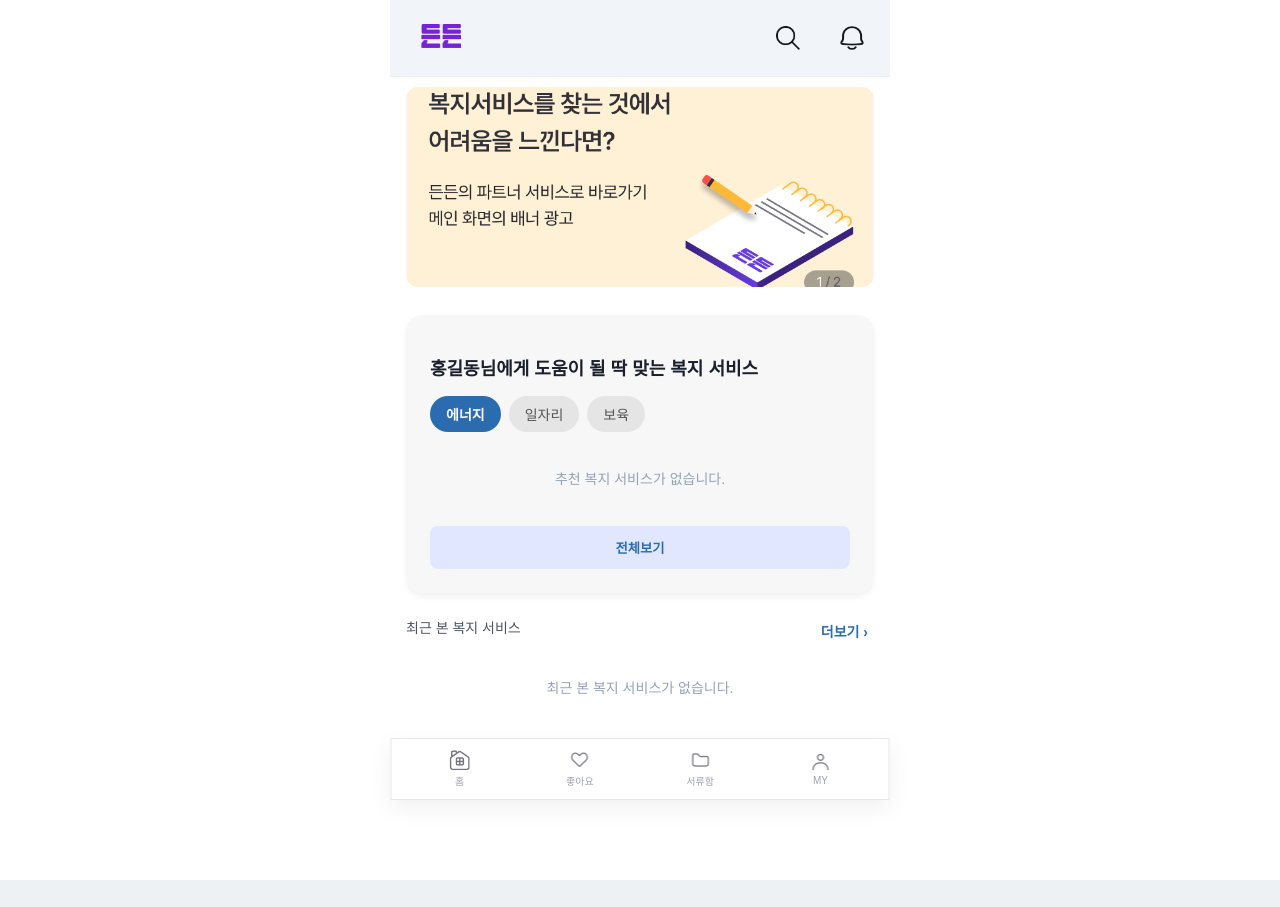
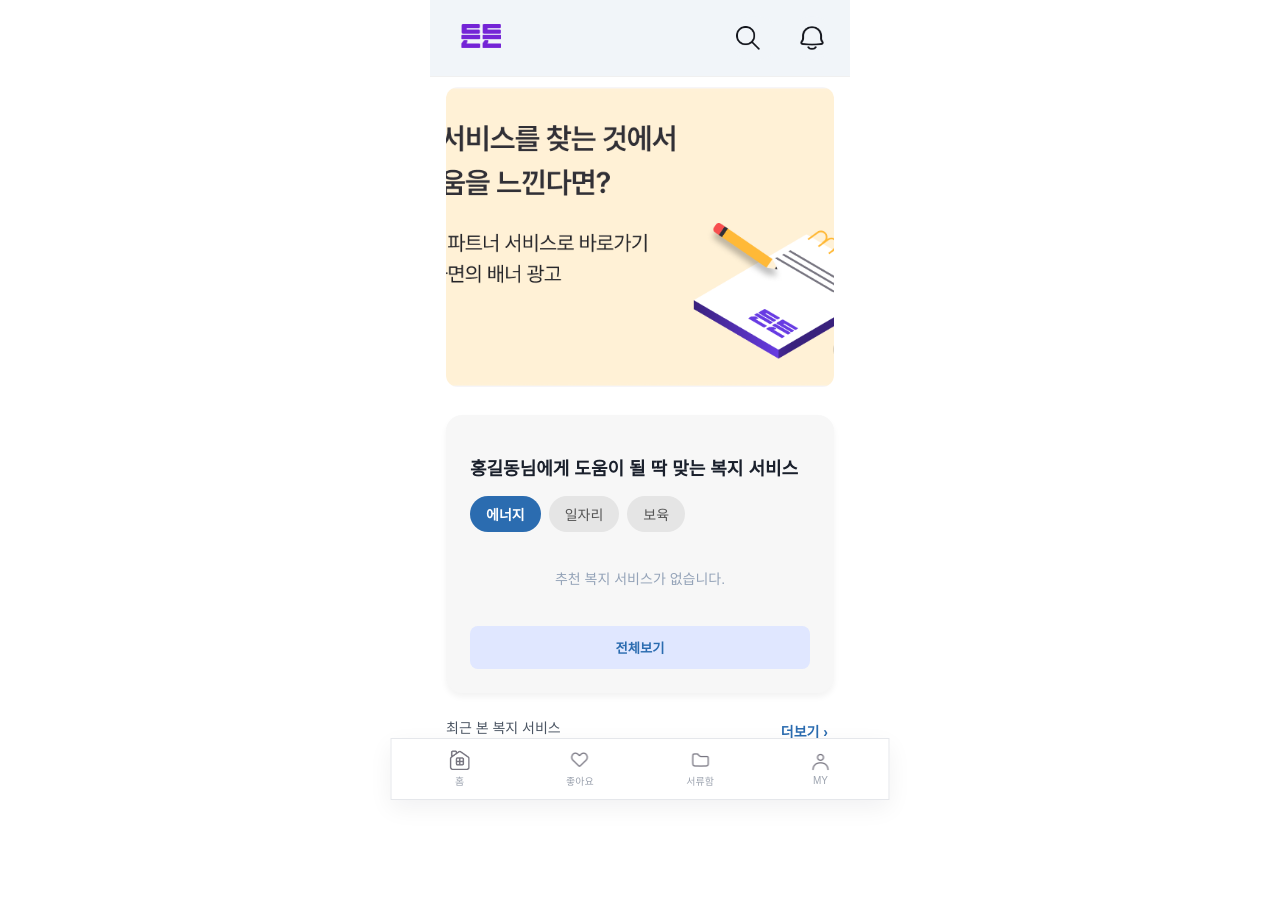
Before and after one commit to NEXUS-DNDN/DNDN_Frontend, a React (Vite) app: page / in a window 1280 px wide. Before the commit the page ends 880 px from the top, so only its background shows below. Built offline with nearby package versions, Linux system fonts and the light colour scheme.

Commit message:
mainpage

```diff
--- a/src/styles/main.css
+++ b/src/styles/main.css
@@ -9,7 +9,7 @@ body {
   min-height: 100vh;
 }
 .main-container {
-  width: 500px;
+  width: 420px;
   margin: 0 auto;
   display: flex;
   flex-direction: column;
@@ -145,7 +145,7 @@ body {
 .ad-banner {
   width: 100%;
   border-radius: 12px;
-  height: 200px; /* 임의의 높이 설정 */
+  height: 300px; /* 임의의 높이 설정 */
   object-fit: cover;
 }
 
```
